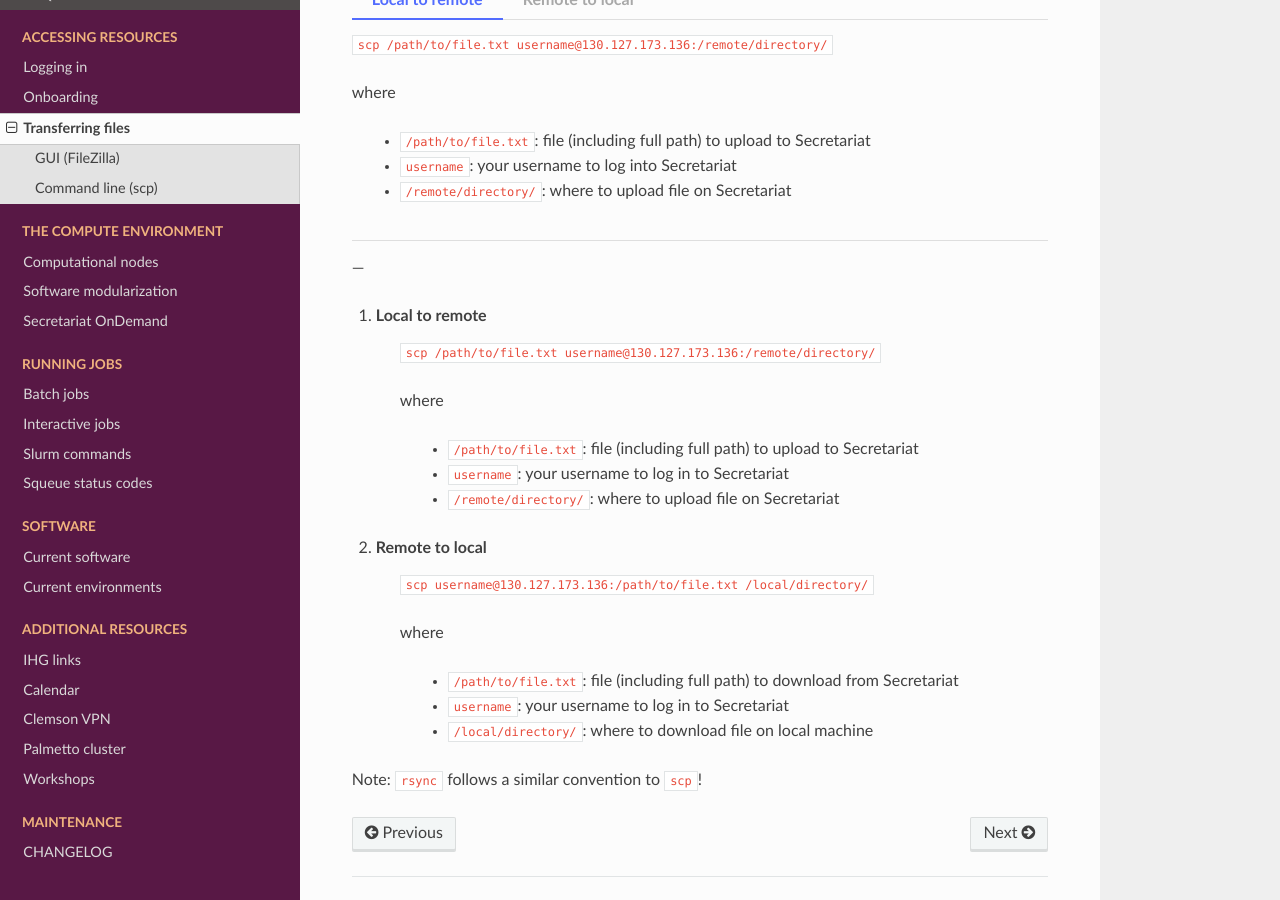
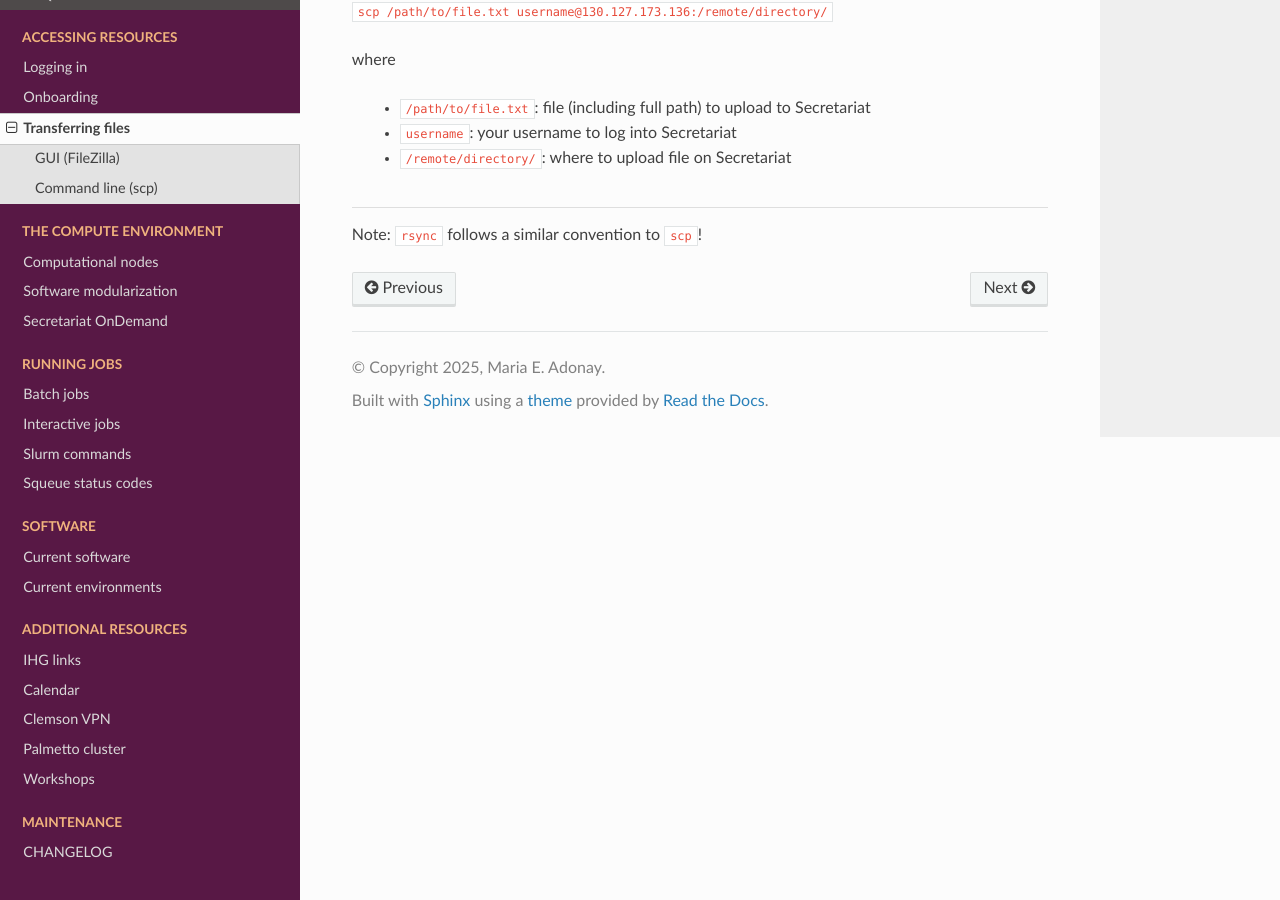
Before and after one commit to amalgamaria/secretariat, a Sphinx documentation site: the page built from docs/access/transfer.rst, in a window 1280 px wide and 900 px high, scrolled down 2173 px. Built offline with Sphinx 7.4.7 and the Read the Docs theme 3.1.0, drawn with Linux system fonts in a browser that asks for light colours; pages that are not in the unit, such as notebooks, are missing from menus.

Commit message:
Remove original version of command line section

```diff
--- a/docs/access/transfer.rst
+++ b/docs/access/transfer.rst
@@ -135,8 +135,6 @@ GUI (FileZilla)
 
       Transfer complete!
 
-----
-
 Command line (scp)
 ------------------
 
@@ -164,28 +162,6 @@ Command line (scp)
          - ``username``: your username to log into Secretariat
          - ``/local/directory/``: where to download file on local machine
 
----
-
-1. **Local to remote**
-
-	``scp /path/to/file.txt username@130.127.173.136:/remote/directory/``
-
-	where
-
-		- ``/path/to/file.txt``: file (including full path) to upload to Secretariat
-		- ``username``: your username to log in to Secretariat
-		- ``/remote/directory/``: where to upload file on Secretariat
-
-2. **Remote to local**
-
-	``scp username@130.127.173.136:/path/to/file.txt /local/directory/``
-
-	where
-
-                - ``/path/to/file.txt``: file (including full path) to download from Secretariat
-                - ``username``: your username to log in	to Secretariat
-                - ``/local/directory/``: where to download file on local machine
-
 Note: ``rsync`` follows a similar convention to ``scp``!
 
 .. _FileZilla client: https://filezilla-project.org/
```
